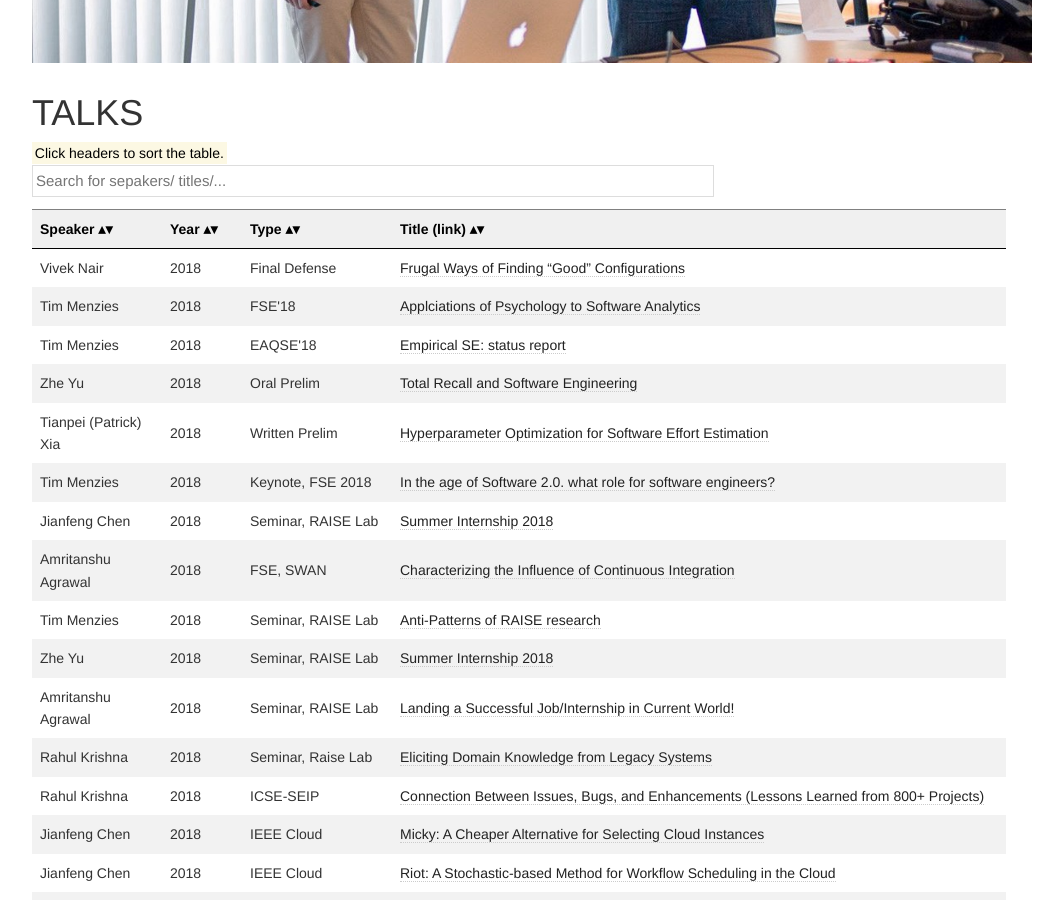
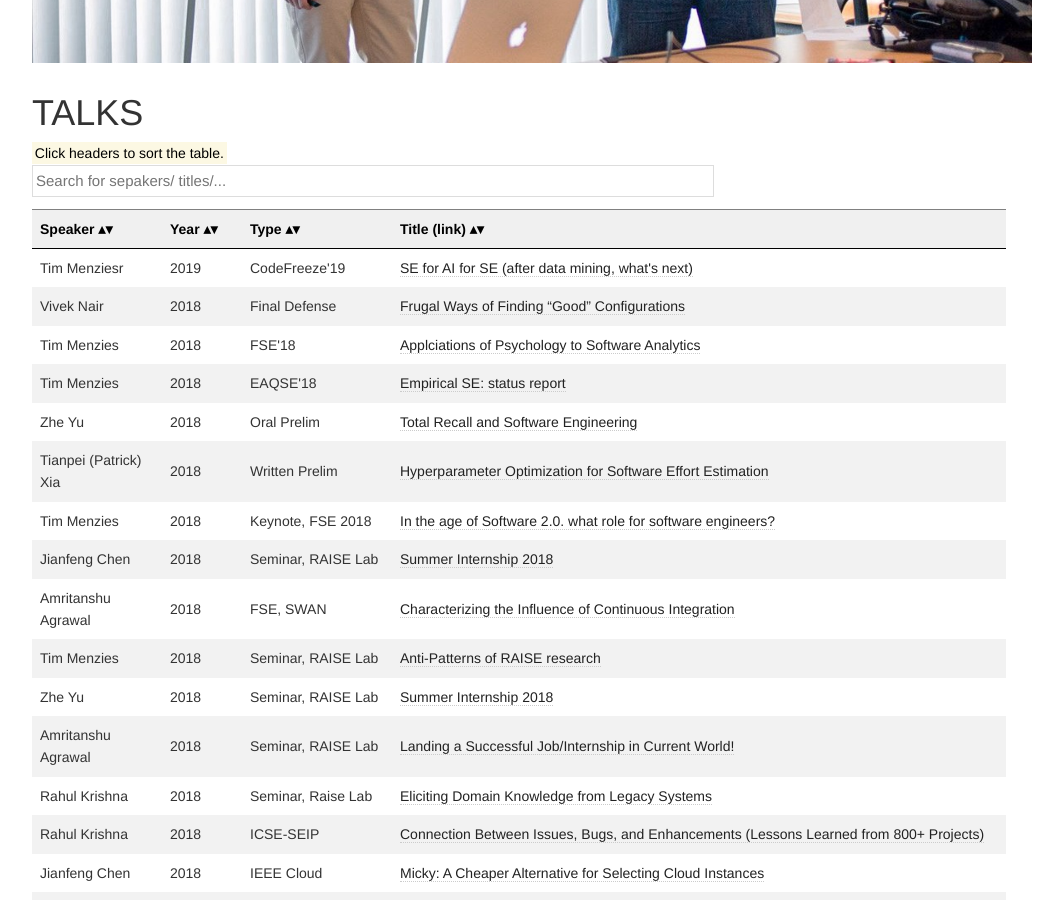
Before and after one commit to ai-se/ai-se.github.io, a Jekyll site: the page built from talks/index.html, in a window 1280 px wide and 900 px high, scrolled down 613 px. Shown: the whole window, without its empty margins (126-1189 px from the left). Built offline with Jekyll 4.4.1, drawn with Linux system fonts in a browser that asks for light colours.

Commit message:
Update index.html

```diff
--- a/talks/index.html
+++ b/talks/index.html
@@ -37,6 +37,12 @@ table.sortable th:not(.sorttable_sorted):not(.sorttable_sorted_reverse):not(.sor
 	<tr><th width="130">Speaker</th><th width="80">Year</th><th width="150">Type</th><th>Title (link)</th></tr>
 </thead>
 <tbody>
+	<tr>
+	<td>Tim Menziesr</td>
+	<td>2019</td>
+	<td>CodeFreeze'19 </td>
+	<td><a href="http://tiny.cc/code19">SE for AI for SE (after data mining, what's next)</a></td>
+</tr>
 <tr>
 	<td>Vivek Nair</td>
 	<td>2018</td>
```
